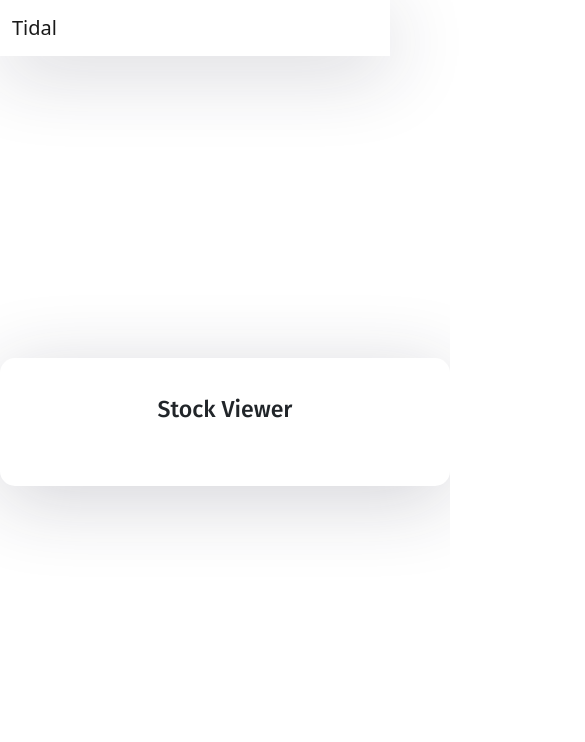
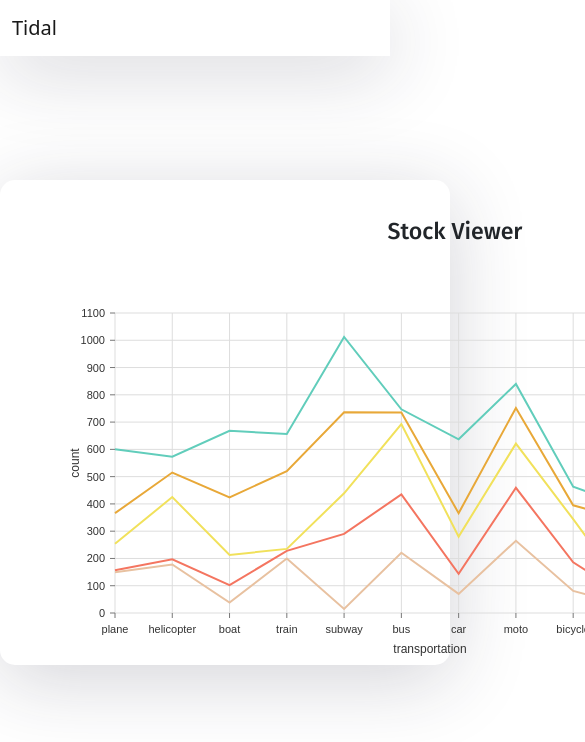
Before and after one commit to UIC-CS484/assignment-2---final-project-repository-team-4, a React (Create React App) app in the folder New_Project/client/: page /stock-viewer in a window 390 px wide. Shown: the top 742 px of the page, 585 px wide, since content can reach past the window. Built offline with nearby package versions, Linux system fonts and the light colour scheme.

Commit message:
Add Responsive graph

```diff
--- /dev/null
+++ b/New_Project/client/src/components/MyResponsiveLine.js
@@ -0,0 +1,71 @@
+import { ResponsiveLine } from "@nivo/line";
+
+const MyResponsiveLine = ({ data /* see data tab */ }) => (
+  <ResponsiveLine
+    data={data}
+    margin={{ top: 50, right: 110, bottom: 50, left: 60 }}
+    xScale={{ type: "point" }}
+    yScale={{
+      type: "linear",
+      min: "auto",
+      max: "auto",
+      stacked: true,
+      reverse: false,
+    }}
+    yFormat=" >-.2f"
+    axisTop={null}
+    axisRight={null}
+    axisBottom={{
+      orient: "bottom",
+      tickSize: 5,
+      tickPadding: 5,
+      tickRotation: 0,
+      legend: "transportation",
+      legendOffset: 36,
+      legendPosition: "middle",
+    }}
+    axisLeft={{
+      orient: "left",
+      tickSize: 5,
+      tickPadding: 5,
+      tickRotation: 0,
+      legend: "count",
+      legendOffset: -40,
+      legendPosition: "middle",
+    }}
+    pointSize={10}
+    pointColor={{ theme: "background" }}
+    pointBorderWidth={2}
+    pointBorderColor={{ from: "serieColor" }}
+    pointLabelYOffset={-12}
+    useMesh={true}
+    legends={[
+      {
+        anchor: "bottom-right",
+        direction: "column",
+        justify: false,
+        translateX: 100,
+        translateY: 0,
+        itemsSpacing: 0,
+        itemDirection: "left-to-right",
+        itemWidth: 80,
+        itemHeight: 20,
+        itemOpacity: 0.75,
+        symbolSize: 12,
+        symbolShape: "circle",
+        symbolBorderColor: "rgba(0, 0, 0, .5)",
+        effects: [
+          {
+            on: "hover",
+            style: {
+              itemBackground: "rgba(0, 0, 0, .03)",
+              itemOpacity: 1,
+            },
+          },
+        ],
+      },
+    ]}
+  />
+);
+
+export default MyResponsiveLine;
--- a/New_Project/client/src/components/stockviewer.component.js
+++ b/New_Project/client/src/components/stockviewer.component.js
@@ -1,9 +1,12 @@
 import React, { useState, useEffect } from "react";
+import MyResponsiveLine from "./MyResponsiveLine";
+import data from "../data/mockData.json";
 
 const StockViewer = () => {
   return (
-    <div>
+    <div style={{ height: "400px", width: "800px" }}>
       <h3>Stock Viewer</h3>
+      <MyResponsiveLine data={data}></MyResponsiveLine>
     </div>
   );
 };
--- /dev/null
+++ b/New_Project/client/src/data/mockData.json
@@ -0,0 +1,272 @@
+[
+    {
+      "id": "japan",
+      "color": "hsl(39, 70%, 50%)",
+      "data": [
+        {
+          "x": "plane",
+          "y": 149
+        },
+        {
+          "x": "helicopter",
+          "y": 178
+        },
+        {
+          "x": "boat",
+          "y": 38
+        },
+        {
+          "x": "train",
+          "y": 200
+        },
+        {
+          "x": "subway",
+          "y": 15
+        },
+        {
+          "x": "bus",
+          "y": 221
+        },
+        {
+          "x": "car",
+          "y": 70
+        },
+        {
+          "x": "moto",
+          "y": 265
+        },
+        {
+          "x": "bicycle",
+          "y": 81
+        },
+        {
+          "x": "horse",
+          "y": 25
+        },
+        {
+          "x": "skateboard",
+          "y": 77
+        },
+        {
+          "x": "others",
+          "y": 14
+        }
+      ]
+    },
+    {
+      "id": "france",
+      "color": "hsl(79, 70%, 50%)",
+      "data": [
+        {
+          "x": "plane",
+          "y": 8
+        },
+        {
+          "x": "helicopter",
+          "y": 19
+        },
+        {
+          "x": "boat",
+          "y": 64
+        },
+        {
+          "x": "train",
+          "y": 28
+        },
+        {
+          "x": "subway",
+          "y": 275
+        },
+        {
+          "x": "bus",
+          "y": 214
+        },
+        {
+          "x": "car",
+          "y": 74
+        },
+        {
+          "x": "moto",
+          "y": 194
+        },
+        {
+          "x": "bicycle",
+          "y": 105
+        },
+        {
+          "x": "horse",
+          "y": 28
+        },
+        {
+          "x": "skateboard",
+          "y": 39
+        },
+        {
+          "x": "others",
+          "y": 254
+        }
+      ]
+    },
+    {
+      "id": "us",
+      "color": "hsl(145, 70%, 50%)",
+      "data": [
+        {
+          "x": "plane",
+          "y": 97
+        },
+        {
+          "x": "helicopter",
+          "y": 228
+        },
+        {
+          "x": "boat",
+          "y": 111
+        },
+        {
+          "x": "train",
+          "y": 7
+        },
+        {
+          "x": "subway",
+          "y": 149
+        },
+        {
+          "x": "bus",
+          "y": 258
+        },
+        {
+          "x": "car",
+          "y": 136
+        },
+        {
+          "x": "moto",
+          "y": 162
+        },
+        {
+          "x": "bicycle",
+          "y": 158
+        },
+        {
+          "x": "horse",
+          "y": 5
+        },
+        {
+          "x": "skateboard",
+          "y": 161
+        },
+        {
+          "x": "others",
+          "y": 261
+        }
+      ]
+    },
+    {
+      "id": "germany",
+      "color": "hsl(138, 70%, 50%)",
+      "data": [
+        {
+          "x": "plane",
+          "y": 112
+        },
+        {
+          "x": "helicopter",
+          "y": 90
+        },
+        {
+          "x": "boat",
+          "y": 211
+        },
+        {
+          "x": "train",
+          "y": 285
+        },
+        {
+          "x": "subway",
+          "y": 297
+        },
+        {
+          "x": "bus",
+          "y": 42
+        },
+        {
+          "x": "car",
+          "y": 86
+        },
+        {
+          "x": "moto",
+          "y": 131
+        },
+        {
+          "x": "bicycle",
+          "y": 51
+        },
+        {
+          "x": "horse",
+          "y": 278
+        },
+        {
+          "x": "skateboard",
+          "y": 141
+        },
+        {
+          "x": "others",
+          "y": 66
+        }
+      ]
+    },
+    {
+      "id": "norway",
+      "color": "hsl(144, 70%, 50%)",
+      "data": [
+        {
+          "x": "plane",
+          "y": 234
+        },
+        {
+          "x": "helicopter",
+          "y": 58
+        },
+        {
+          "x": "boat",
+          "y": 244
+        },
+        {
+          "x": "train",
+          "y": 136
+        },
+        {
+          "x": "subway",
+          "y": 276
+        },
+        {
+          "x": "bus",
+          "y": 12
+        },
+        {
+          "x": "car",
+          "y": 271
+        },
+        {
+          "x": "moto",
+          "y": 88
+        },
+        {
+          "x": "bicycle",
+          "y": 68
+        },
+        {
+          "x": "horse",
+          "y": 52
+        },
+        {
+          "x": "skateboard",
+          "y": 267
+        },
+        {
+          "x": "others",
+          "y": 236
+        }
+      ]
+    }
+  ]
```
